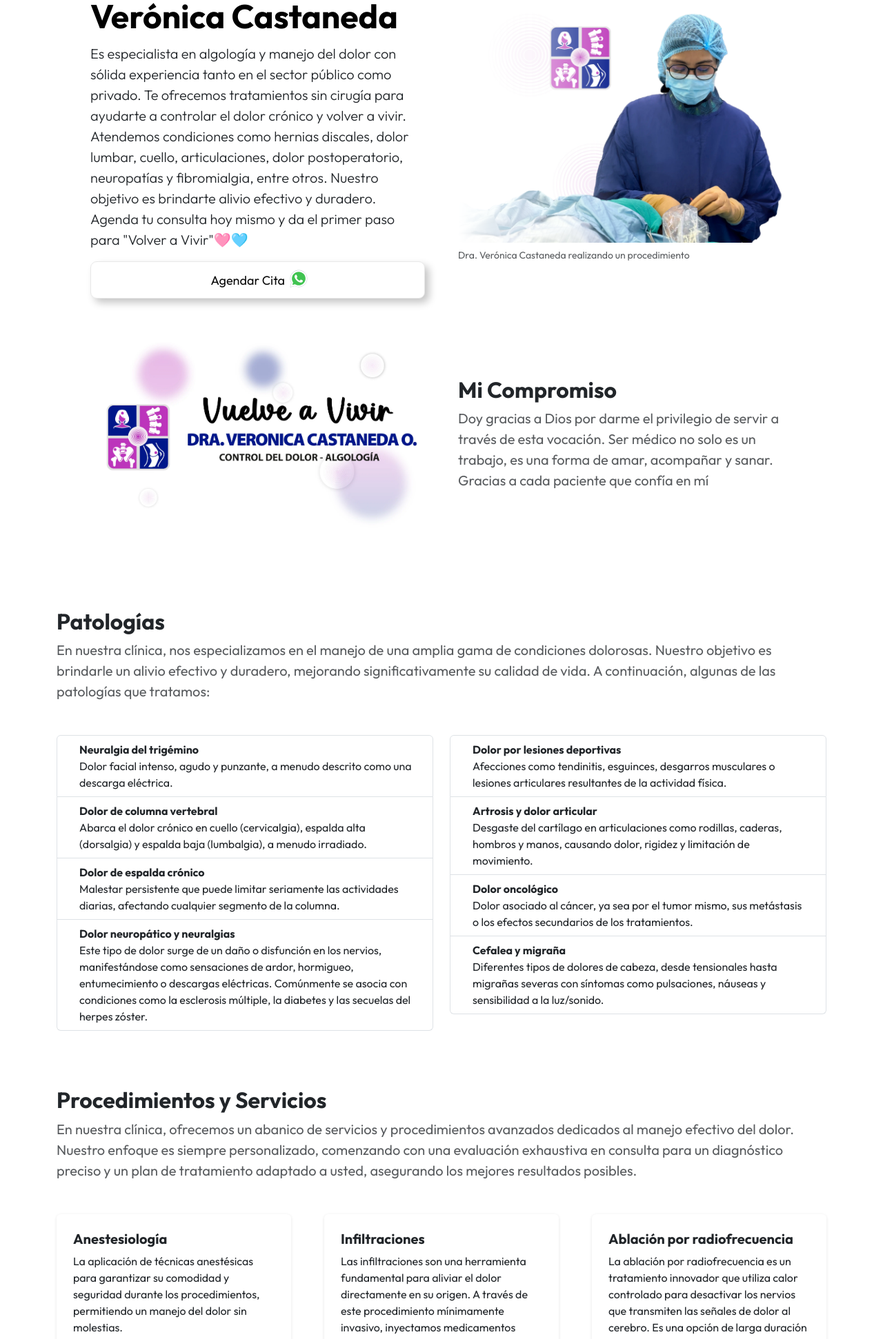
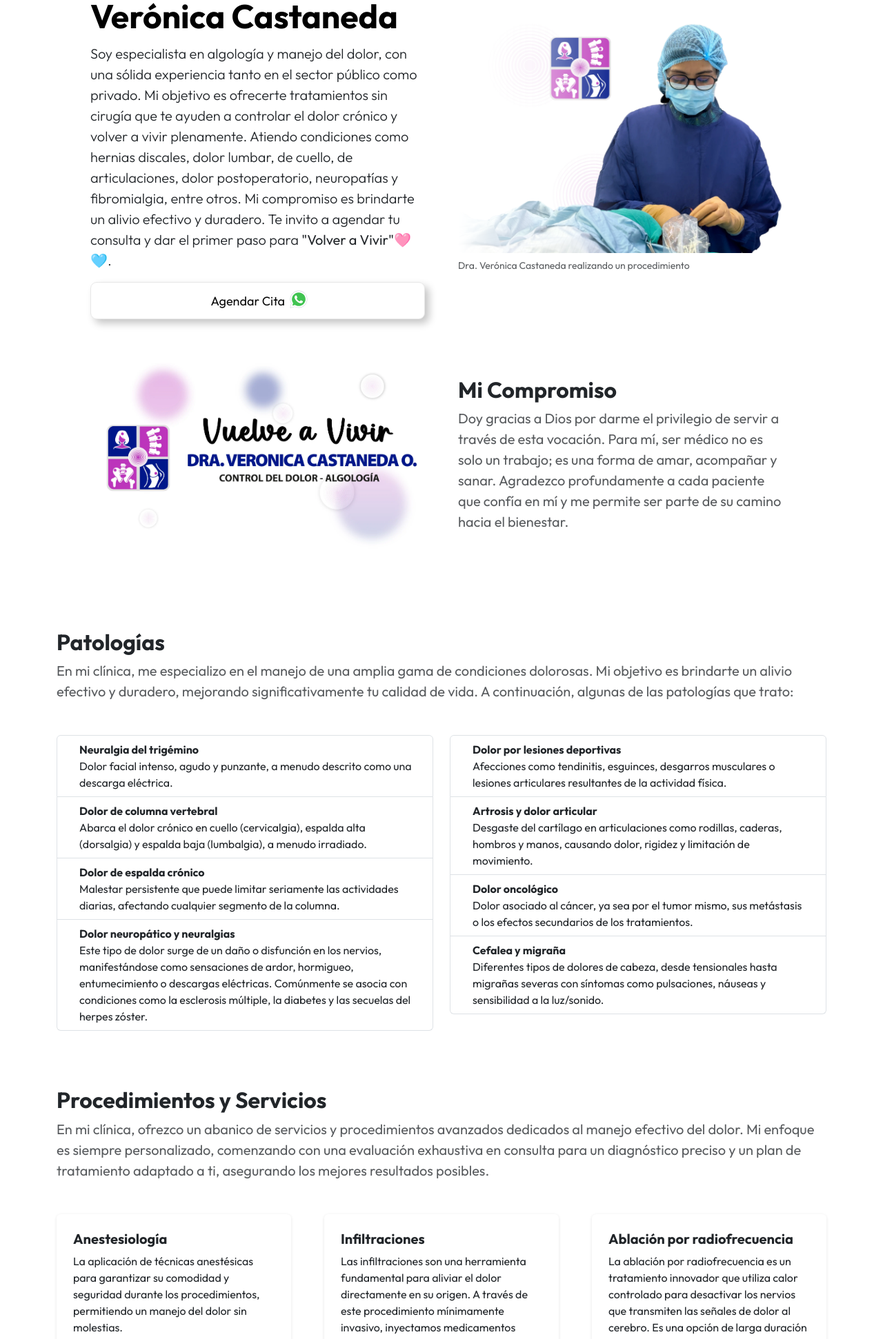
Before and after one commit to cacveronica/Control-del-Dolor, a plain HTML site: page index.html in a window 1280 px wide. Shown: the part 208-2150 px from the top of the page at 69% size. Drawn offline with nearby package versions, Linux system fonts and the light colour scheme.

Commit message:
Textos
Textos en primera persona y dominio

```diff
--- a/index.html
+++ b/index.html
@@ -12,9 +12,9 @@
     <link rel="icon" type="image/png" sizes="16x16" href="/Assets/img/favicon-16x16.png">
     <meta name="description"
         content="Dra. Verónica Castaneda especialista en el tratamiento del dolor crónico y agudo. Alivio y bienestar para una vida sin dolor, Vuelve a vivir.">
-    <link rel="canonical" href="https://www.tudominio.com/index.html">
-    <link rel="alternate" href="https://www.tudominio.com/en.html" hreflang="en">
-    <link rel="alternate" href="https://www.tudominio.com/index.html" hreflang="es">
+    <link rel="canonical" href="https://www.controldeldolorsv.com/">
+    <link rel="alternate" href="https://www.controldeldolorsv.com/en.html" hreflang="en">
+    <link rel="alternate" href="https://www.controldeldolorsv.com/" hreflang="es">
     <link rel="stylesheet" href="https://cdn.jsdelivr.net/npm/bootstrap@5.3.7/dist/css/bootstrap.rtl.min.css"
         integrity="sha384-Xbg45MqvDIk1e563NLpGEulpX6AvL404DP+/iCgW9eFa2BqztiwTexswJo2jLMue" crossorigin="anonymous">
     <link rel="preconnect" href="https://fonts.googleapis.com">
@@ -77,12 +77,7 @@
                 <div data-aos="zoom-in-right" class="col-lg-6">
                     <h1 class="display-5 fw-bold text-body-emphasis lh-1 mb-3">Control del Dolor - Verónica Castaneda
                     </h1>
-                    <p class="lead">Es especialista en algología y manejo del dolor con
-                        sólida experiencia tanto en el sector público como privado. Te ofrecemos tratamientos sin
-                        cirugía para ayudarte a controlar el dolor crónico y volver a vivir. Atendemos condiciones como
-                        hernias discales, dolor lumbar, cuello, articulaciones, dolor postoperatorio, neuropatías y
-                        fibromialgia, entre otros. Nuestro objetivo es brindarte alivio efectivo y duradero. Agenda tu
-                        consulta hoy mismo y da el primer paso para "Volver a Vivir"🩷🩵</p>
+                    <p class="lead">Soy especialista en algología y manejo del dolor, con una sólida experiencia tanto en el sector público como privado. Mi objetivo es ofrecerte tratamientos sin cirugía que te ayuden a controlar el dolor crónico y volver a vivir plenamente. Atiendo condiciones como hernias discales, dolor lumbar, de cuello, de articulaciones, dolor postoperatorio, neuropatías y fibromialgia, entre otros. Mi compromiso es brindarte un alivio efectivo y duradero. Te invito a agendar tu consulta y dar el primer paso para <strong>"Volver a Vivir"</strong>🩷🩵.</p>
                     <div>
                         <a class="d-grid gap-2" target="_blank"
                             href="https://wa.me/50374099186?text=Hola Dra. Verónica Castaneda 💙🩷, me gustaría agendar una cita">
@@ -123,10 +118,7 @@
                     </div>
                     <div class="col-lg-6">
                         <h2 class="fw-bolder">Mi Compromiso</h2>
-                        <p class="lead fw-normal text-muted mb-4">Doy gracias a Dios por darme el privilegio de servir a
-                            través de esta vocación. Ser médico no solo es un trabajo, es una forma de amar, acompañar y
-                            sanar. Gracias a cada paciente que confía en mí
-                        </p>
+                        <p class="lead fw-normal text-muted mb-4">Doy gracias a Dios por darme el privilegio de servir a través de esta vocación. Para mí, ser médico no es solo un trabajo; es una forma de amar, acompañar y sanar. Agradezco profundamente a cada paciente que confía en mí y me permite ser parte de su camino hacia el bienestar.</p>
                     </div>
                 </div>
             </div>
@@ -139,10 +131,7 @@
         <div class="container">
             <div class="text-end mb-5">
                 <h2 class="fw-bolder">Patologías</h2>
-                <p class="lead fw-normal text-muted">En nuestra clínica, nos especializamos en el manejo de una amplia
-                    gama de condiciones dolorosas. Nuestro objetivo es brindarle un alivio efectivo y duradero,
-                    mejorando significativamente su calidad de vida. A continuación, algunas de las patologías que
-                    tratamos:</p>
+                <p class="lead fw-normal text-muted">En mi clínica, me especializo en el manejo de una amplia gama de condiciones dolorosas. Mi objetivo es brindarte un alivio efectivo y duradero, mejorando significativamente tu calidad de vida. A continuación, algunas de las patologías que trato:</p>
             </div>
             <div class="row row-cols-1 row-cols-sm-1 row-cols-md-2">
                 <div class="col">
@@ -221,10 +210,7 @@
         <div class="container">
             <div class="text-end mb-5">
                 <h2 class="fw-bolder">Procedimientos y Servicios</h2>
-                <p class="lead fw-normal text-muted">En nuestra clínica, ofrecemos un abanico de servicios y
-                    procedimientos avanzados dedicados al manejo efectivo del dolor. Nuestro enfoque es siempre
-                    personalizado, comenzando con una evaluación exhaustiva en consulta para un diagnóstico preciso y un
-                    plan de tratamiento adaptado a usted, asegurando los mejores resultados posibles.</p>
+                <p class="lead fw-normal text-muted">En mi clínica, ofrezco un abanico de servicios y procedimientos avanzados dedicados al manejo efectivo del dolor. Mi enfoque es siempre personalizado, comenzando con una evaluación exhaustiva en consulta para un diagnóstico preciso y un plan de tratamiento adaptado a ti, asegurando los mejores resultados posibles.</p>
             </div>
             <div class="row gx-5">
                 <div class="col-lg-4 mb-5">
```
Also changed, not shown: en.html (+8 -17 lines).
